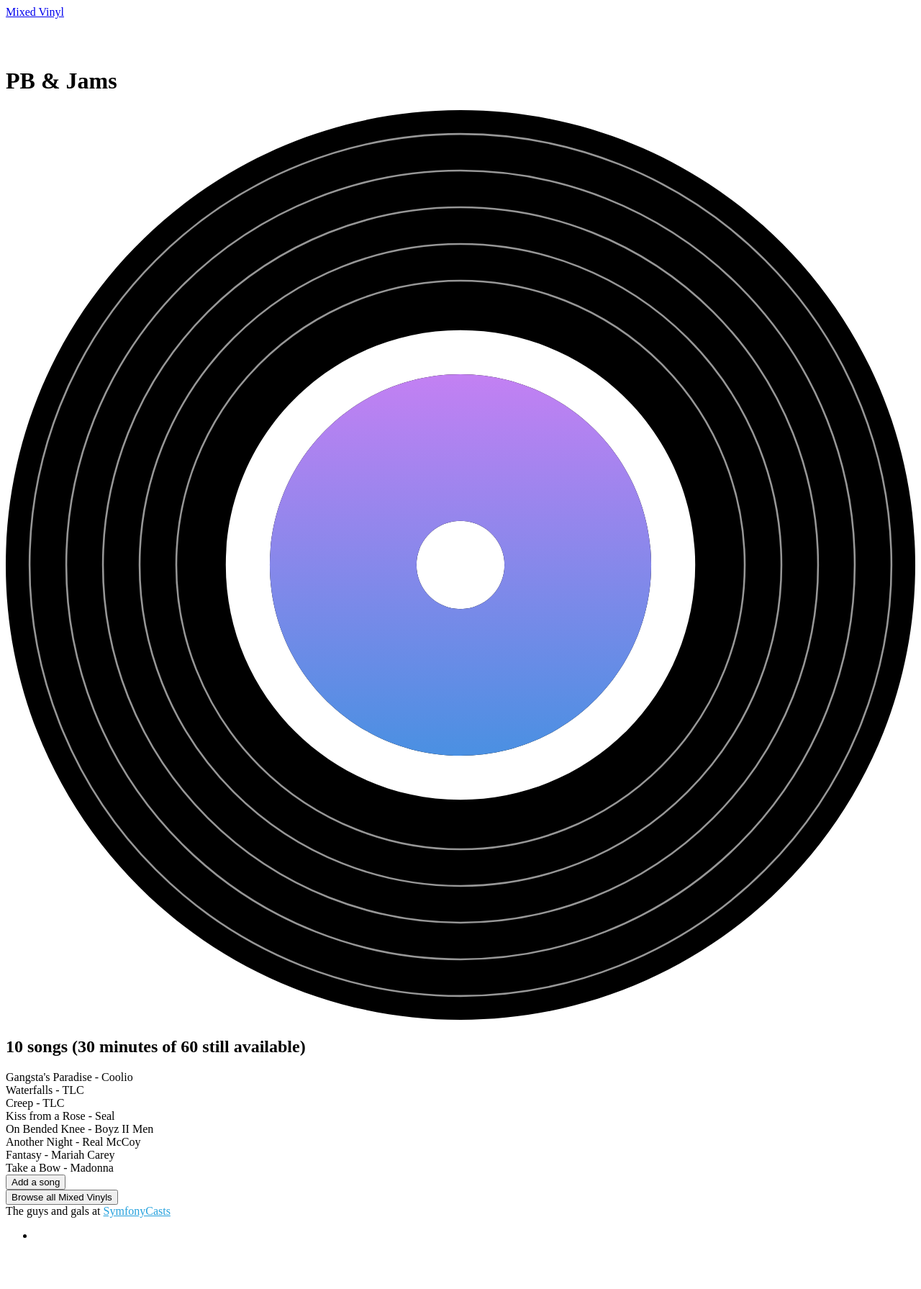
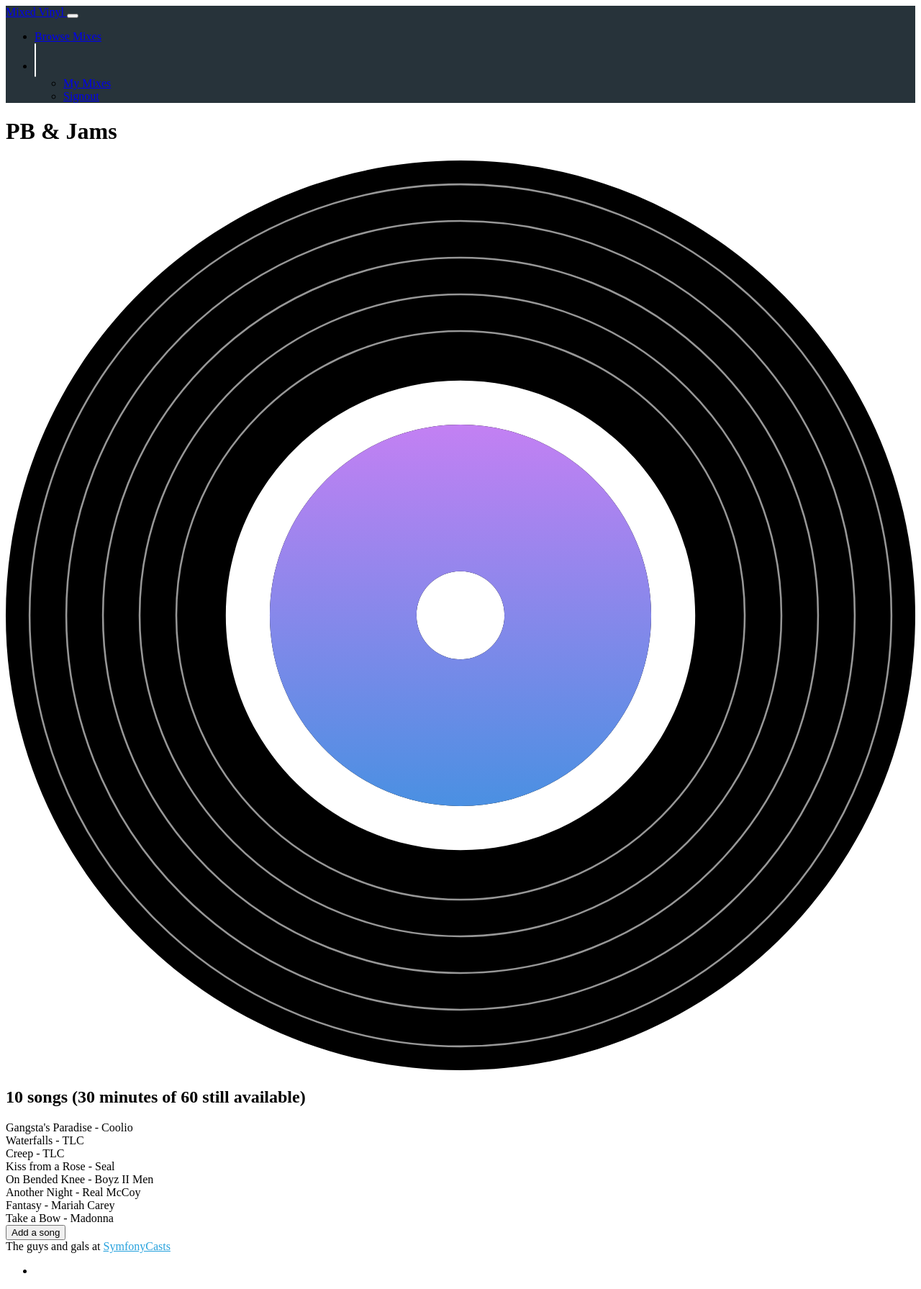
Before and after one commit to SymfonyCasts/symfony6, a Symfony app: template templates/homepage.html.twig in a window 1280 px wide. Shown: the whole page at 72% size. Before the commit the page ends 1720 px from the top, so only its background shows below. Run offline with Twig, Linux system fonts and the light colour scheme; the template is opened without the code that fills it, so the values that code supplies are empty; some libraries are stand-ins or nearby versions.

Commit message:
More design updates to Mixed Vinyl

```diff
--- a/assets/styles/app.css
+++ b/assets/styles/app.css
@@ -2,7 +2,7 @@
 @import '@fortawesome/fontawesome-free/css/all.css';
 
 body {
-    background-color: #36393E;
+    background-color: #17242C;
     color: #fff;
     font-family: 'Roboto Condensed', sans-serif;
 }
@@ -12,7 +12,7 @@ body {
 }
 
 .song-details {
-    background-color: #404347;
+    background-color: #222F36;
     border-radius: 5px;
     padding: 5px;
 }
--- a/templates/base.html.twig
+++ b/templates/base.html.twig
@@ -23,28 +23,38 @@
         <link href="https://fonts.googleapis.com/css2?family=Roboto+Condensed:wght@300;400;700&display=swap" rel="stylesheet">
     </head>
     <body>
+
         <!-- Main Navigation -->
-        <nav class="navbar navbar-dark mb-5" style="background-color: transparent;">
-            <div class="container">
+        <nav class="navbar navbar-expand-lg navbar-dark  mb-5" style="background-color: #27333A;">
+          <div class="container-fluid">
               <a class="navbar-brand" href="#">
                   <i class="fas fa-record-vinyl"></i>
                   Mixed Vinyl
               </a>
-                <div>
-                    <a href="#" class="me-3" style="color: #fff; text-decoration: none;">
-                        All Mixes
-                    </a>
+            <button class="navbar-toggler" type="button" data-bs-toggle="collapse" data-bs-target="#navbarNavDropdown" aria-controls="navbarNavDropdown" aria-expanded="false" aria-label="Toggle navigation">
+              <span class="navbar-toggler-icon"></span>
+            </button>
+            <div class="collapse navbar-collapse d-flex justify-content-end" id="navbarNavDropdown">
+              <ul class="navbar-nav">
+                <li class="nav-item">
+                  <a class="nav-link" style="margin-top: 20px;" href="#">Browse Mixes</a>
+                </li>
                 <!-- Not Authenticated -->
-                        <!-- <button href="#" class="btn btn-primary btn-sm">
-                            Login
-                        </button> -->
+                    <!-- <li class="nav-item"><button href="#" class="btn btn-primary btn-sm">Login</button></li> -->
                 <!-- End Not Authenticated -->
 
                 <!-- If Authenticated -->
-                        <a href="#" style="color: #fff;">
+                <li class="nav-item dropdown">
+                  <a class="nav-link dropdown-toggle" href="#" id="navbarDropdownMenuLink" role="button" data-bs-toggle="dropdown" aria-expanded="false">
                     <i class="fas fa-user-astronaut p-2" style="border: solid 1px #fff; border-radius: 50px; font-size: 40px;"></i>
                   </a>
-                    <!-- End Authenticated -->
+                  <ul class="dropdown-menu" aria-labelledby="navbarDropdownMenuLink">
+                    <li><a class="dropdown-item" href="#">My Mixes</a></li>
+                    <li><a class="dropdown-item" href="#">Signout</a></li>
+                  </ul>
+                </li>
+                <!-- End If Authenticated -->
+              </ul>
             </div>
           </div>
         </nav>
--- a/templates/homepage.html.twig
+++ b/templates/homepage.html.twig
@@ -102,8 +102,5 @@
             <!--  -->
         </div>
     </div>
-    <div class="d-flex justify-content-center mt-5">
-        <button type="button"  class="btn btn-lg btn-primary ">Browse all Mixed Vinyls</button>
-    </div>
 </div>
 {% endblock %}
```
Lines whose indentation alone changed are shown as unchanged.
